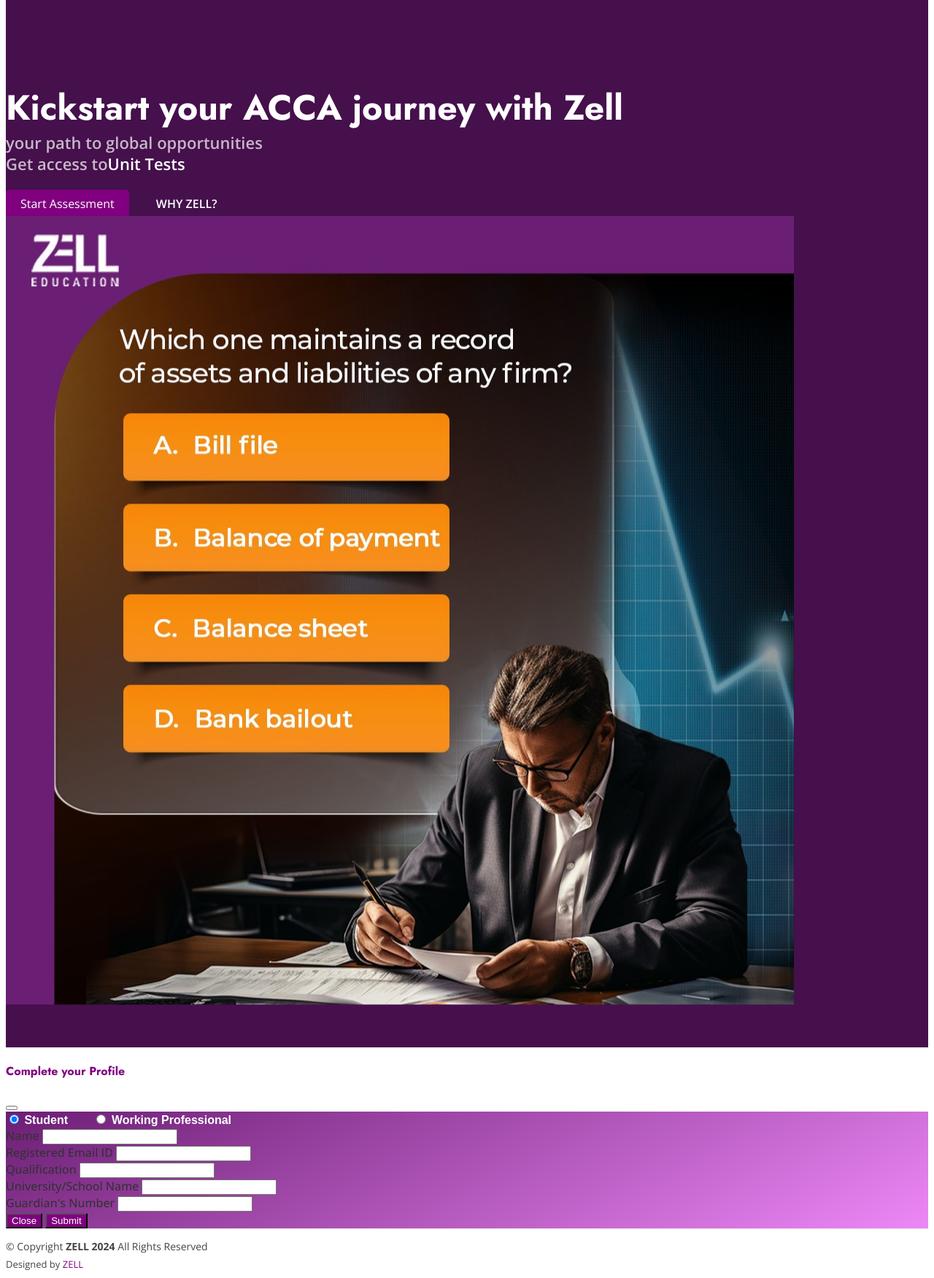
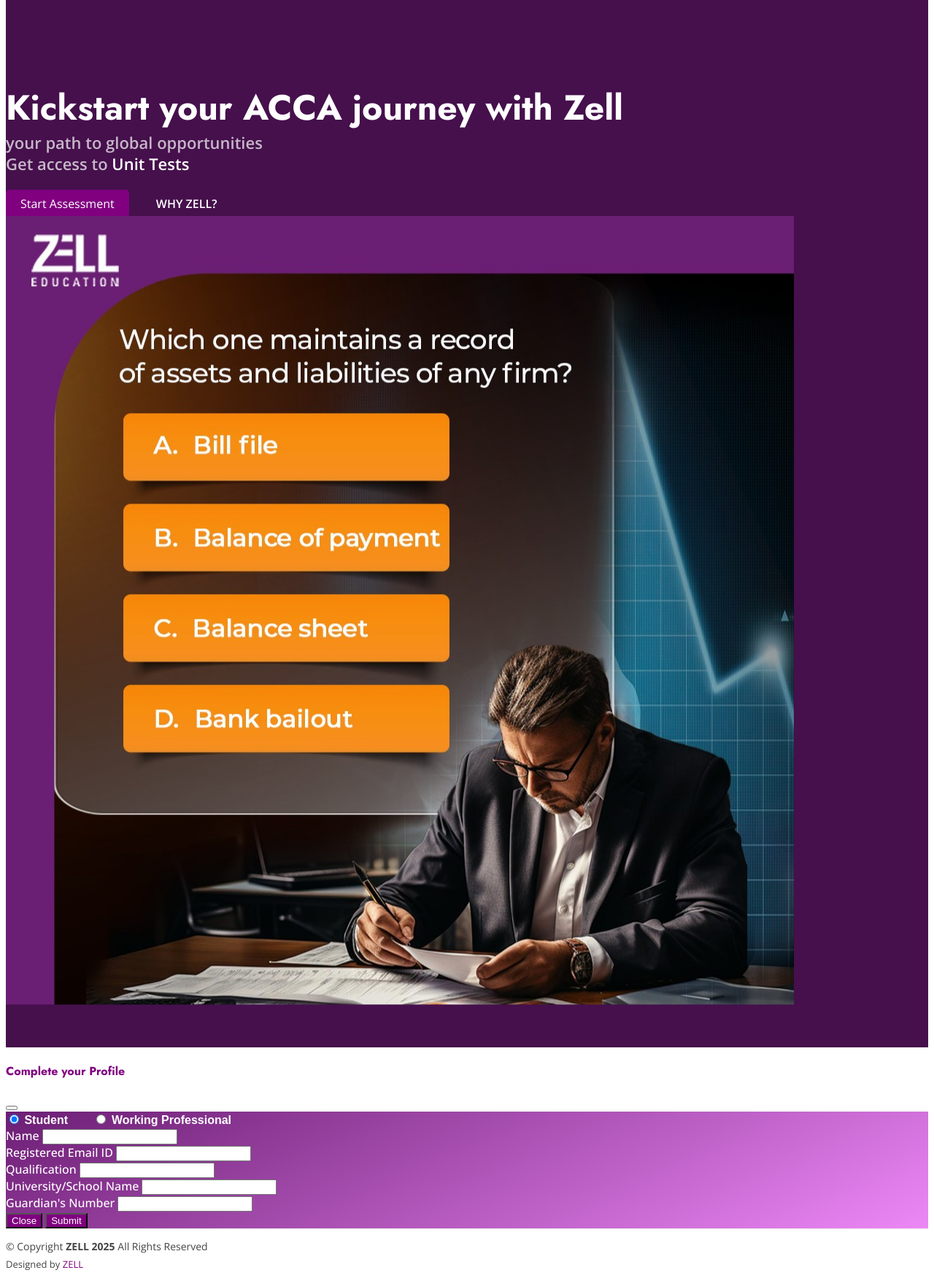
Before and after one commit to anmol-mishra13/ZELL, a PHP site: page / in a window 1280 px wide. Shown: the part 90-1841 px from the top of the page at 73% size. Run offline with PHP 8.4, Linux system fonts and the light colour scheme; data that the repository does not hold is empty.

Commit message:
spaceadded

```diff
--- a/index.php
+++ b/index.php
@@ -93,7 +93,7 @@
                 <div class="row gy-4">
                     <div class="col-lg-6 order-2 order-lg-1 d-flex flex-column justify-content-center">
                         <h1>Kickstart your ACCA journey with Zell</h1>
-                        <p>your path to global opportunities<br> Get access to<span class="change_content"></span></p>
+                        <p>your path to global opportunities<br> Get access to <span class="change_content"></span></p>
                         <div class="d-flex">
                             <a class="btn-getstarted" data-bs-toggle="modal" data-bs-target="#quizModal">Start Assessment</a>
                             <a href="https://youtu.be/jhhu451wzag" target="_blank" class="glightbox btn-watch-video d-flex align-items-center">
@@ -141,31 +141,31 @@
                             <!-- Student Form Section -->
                             <div id="studentForm" class="form-section active">
                                 <div class="mb-3">
-                                    <label for="studentName" class="form-label">Name</label>
+                                    <label for="studentName" class="form-label" style="color:white">Name</label>
                                     <input type="text" class="form-control" name="name" id="studentName" required
                                            oninvalid="this.setCustomValidity('Please enter your name')"
                                            oninput="this.setCustomValidity('')">
                                 </div>
                                 <div class="mb-3">
-                                    <label for="studentEmail" class="form-label">Registered Email ID</label>
+                                    <label for="studentEmail" class="form-label" style="color:white">Registered Email ID</label>
                                     <input type="email" class="form-control" name="email" id="studentEmail" required
                                            oninvalid="this.setCustomValidity('Please enter a valid email address')"
                                            oninput="this.setCustomValidity('')">
                                 </div>
                                 <div class="mb-3">
-                                    <label for="studentQualification" class="form-label">Qualification</label>
+                                    <label for="studentQualification" class="form-label" style="color:white">Qualification</label>
                                     <input type="text" class="form-control" name="qualification" id="studentQualification" required
                                            oninvalid="this.setCustomValidity('Please enter your qualification')"
                                            oninput="this.setCustomValidity('')">
                                 </div>
                                 <div class="mb-3">
-                                    <label for="studentUniversity" class="form-label">University/School Name</label>
+                                    <label for="studentUniversity" class="form-label" style="color:white">University/School Name</label>
                                     <input type="text" class="form-control" name="university" id="studentUniversity" required
                                            oninvalid="this.setCustomValidity('Please enter your university/school name')"
                                            oninput="this.setCustomValidity('')">
                                 </div>
                                 <div class="mb-3">
-                                    <label for="guardianNumber" class="form-label">Guardian's Number</label>
+                                    <label for="guardianNumber" class="form-label" style="color:white">Guardian's Number</label>
                                     <input type="tel" class="form-control" name="guardian_number" id="guardianNumber" required
                                            pattern="[0-9]{10}"
                                            oninvalid="this.setCustomValidity('Please enter a valid 10-digit phone number')"
@@ -176,27 +176,27 @@
                             <!-- Professional Form Section -->
                             <div id="professionalForm" class="form-section">
                                 <div class="mb-3">
-                                    <label for="professionalName" class="form-label">Name</label>
+                                    <label for="professionalName" class="form-label" style="color:white">Name</label>
                                     <input type="text" class="form-control" name="name" id="professionalName"
                                            oninvalid="this.setCustomValidity('Please enter your name')"
                                            oninput="this.setCustomValidity('')">
                                 </div>
                                 <div class="mb-3">
-                                    <label for="professionalEmail" class="form-label">Registered Email ID</label>
+                                    <label for="professionalEmail" class="form-label" style="color:white">Registered Email ID</label>
                                     <input type="email" class="form-control" name="email" id="professionalEmail"
                                            oninvalid="this.setCustomValidity('Please enter a valid email address')"
                                            oninput="this.setCustomValidity('')">
                                 </div>
                                 <div class="mb-3">
-                                    <label for="professionalDesignation" class="form-label">Designation</label>
+                                    <label for="professionalDesignation" class="form-label" style="color:white">Designation</label>
                                     <input type="text" class="form-control" name="designation" id="professionalDesignation">
                                 </div>
                                 <div class="mb-3">
-                                    <label for="currentCompany" class="form-label">Current Company</label>
+                                    <label for="currentCompany" class="form-label" style="color:white">Current Company</label>
                                     <input type="text" class="form-control" name="company" id="currentCompany">
                                 </div>
                                 <div class="mb-3">
-                                    <label for="currentCTC" class="form-label">Current CTC</label>
+                                    <label for="currentCTC" class="form-label" style="color:white">Current CTC</label>
                                     <input type="text" class="form-control" name="ctc" id="currentCTC">
                                 </div>
                             </div>
@@ -214,7 +214,7 @@
 
     <footer id="footer" class="footer">
         <div class="container copyright text-center mt-4">
-            <p>© <span>Copyright</span> <strong class="px-1 sitename">ZELL 2024</strong> <span>All Rights Reserved</span></p>
+            <p>© <span>Copyright</span> <strong class="px-1 sitename">ZELL 2025</strong> <span>All Rights Reserved</span></p>
             <div class="credits">Designed by <a href="">ZELL</a></div>
         </div>
     </footer>
```
